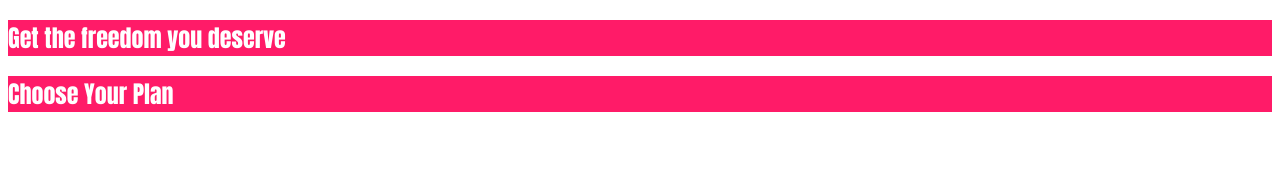
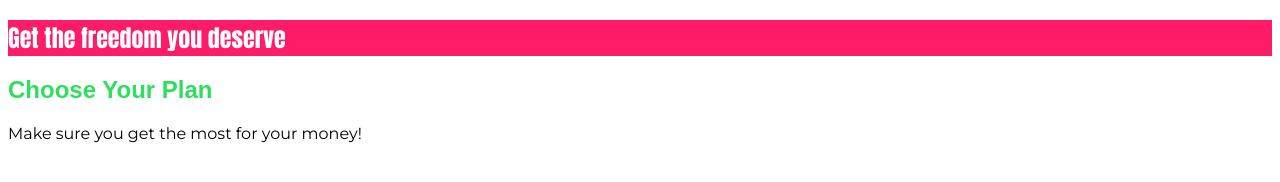
Before and after one commit to akash-ramesh3693/css3-maximilian, a plain HTML site: page section-2/index.html in a window 1280 px wide. Drawn offline with Linux system fonts and the light colour scheme.

Commit message:
sec1notes added

```diff
--- a/section-2/index.html
+++ b/section-2/index.html
@@ -10,17 +10,24 @@
       href="https://fonts.googleapis.com/css2?family=Anton&display=swap"
       rel="stylesheet"
     />
+    <link
+      href="https://fonts.googleapis.com/css2?family=Anton&family=Montserrat:ital,wght@0,100..900;1,100..900&display=swap"
+      rel="stylesheet"
+    />
     <link rel="stylesheet" href="style.css" />
     <style></style>
   </head>
   <body>
     <main>
       <!--inline style-->
-      <section>
+      <section id="product-overview">
         <h1>Get the freedom you deserve</h1>
       </section>
 
-      <section><h1>Choose Your Plan</h1></section>
+      <section id="plans">
+        <h1 class="section-title">Choose Your Plan</h1>
+        <p>Make sure you get the most for your money!</p>
+      </section>
     </main>
   </body>
 </html>
--- a/section-2/style.css
+++ b/section-2/style.css
@@ -1,10 +1,21 @@
-section {
+body {
+  font-family: "Montserrat", sans-serif;
+}
+#product-overview {
   background: #ff1b68;
 }
 
-h1 {
+.section-title {
+  color: #2ddf5c;
+}
+
+#product-overview h1 {
   color: white;
   font-family: "Anton", sans-serif;
   font-weight: 400;
   font-style: normal;
 }
+
+h1 {
+  font-family: sans-serif;
+}
```
Also changed, not shown: 7 other files.
